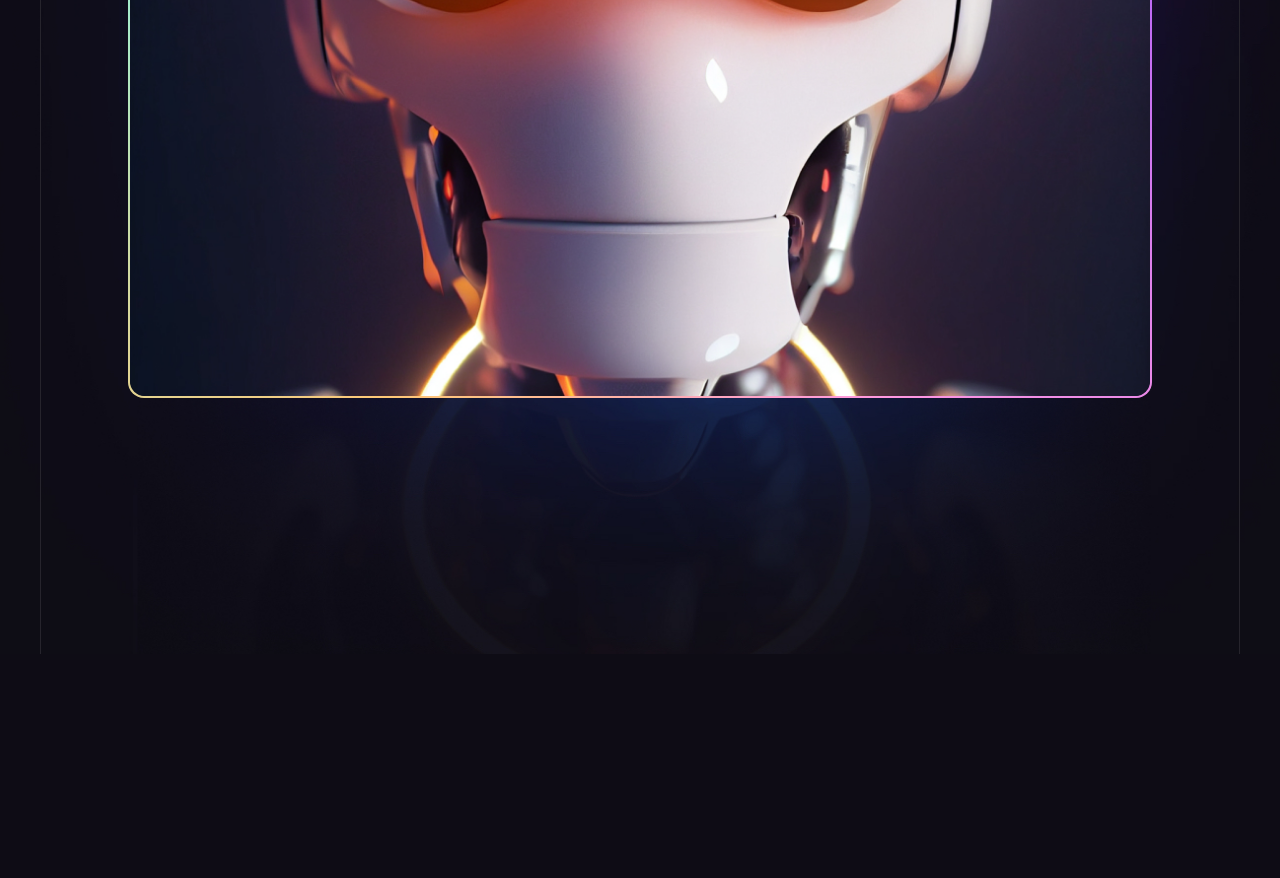
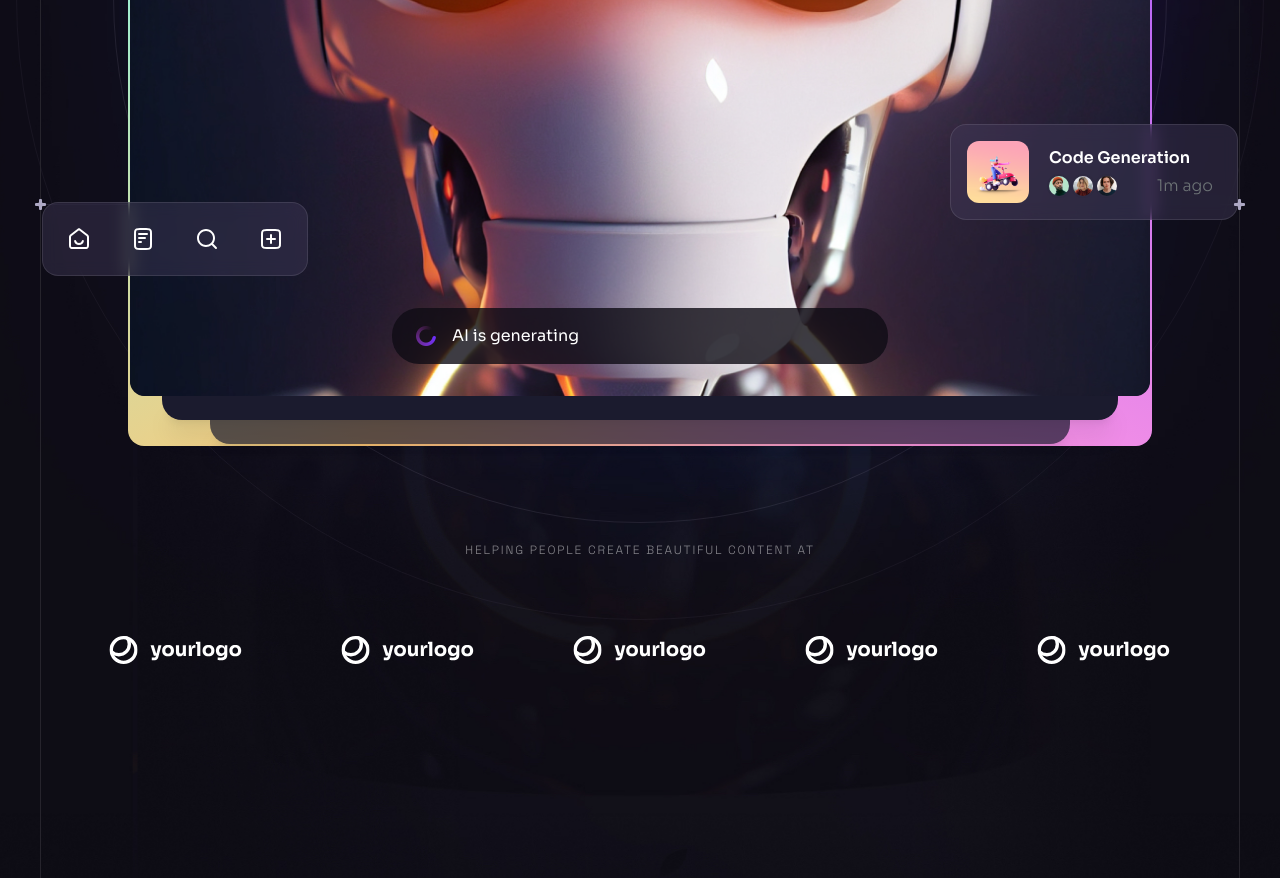
Before and after one commit to pallabofficial/kairocraft, a React (Vite) app: page / in a window 1280 px wide. Shown: the part 680-1558 px from the top of the page. Before the commit the page ends 1334 px from the top, so only its background shows below. Built offline with nearby package versions, Linux system fonts and the light colour scheme.

Commit message:
finished hero section:-added all the components to the hero section and completed the section

```diff
--- /dev/null
+++ b/src/components/CompanyLogos.jsx
@@ -0,0 +1,22 @@
+
+
+import { companyLogos } from "../constants";
+
+const CompanyLogos = ({ className }) => {
+  return (
+    <div className={className}>
+      <h5 className="tagline mb-6 text-center text-n-1/50">
+        Helping people create beautiful content at
+      </h5>
+      <ul className="flex">
+        {companyLogos.map((logo, index) => (
+          <li className="flex items-center justify-center flex-1 h-[8.5rem]" key={index}>
+            <img src={logo} width={134} height={28} alt={logo} />
+          </li>
+        ))}
+      </ul>
+    </div>
+  );
+};
+
+export default CompanyLogos;
--- /dev/null
+++ b/src/components/Generating.jsx
@@ -0,0 +1,12 @@
+import {loading} from '../assets';
+
+const Generating = ({className}) => {
+  return (
+    <div className={`flex items-center h-[3.5rem] px-6 bg-n-8/80 rounded-[1.7rem] ${className || ""} text-base`}>
+        <img src={loading} className='w-5 h-5 mr-4' alt="loading" />
+        AI is generating
+    </div>
+  )
+}
+
+export default Generating
--- a/src/components/Hero.jsx
+++ b/src/components/Hero.jsx
@@ -1,16 +1,21 @@
+import { useRef } from "react";
 import Section from "./section";
 import Button from './Button'
 import { curve, heroBackground, robot } from "../assets";
 import { BackgroundCircles, BottomLine, Gradient } from "./design/Hero";
 import {heroIcons} from '../constants';
 import { ScrollParallax } from "react-just-parallax";
+import Generating from "./Generating";
+import Notification from "./Notification"
+import CompanyLogos from "./CompanyLogos";
 
 const Hero = () => {
+  const parallaxRef = useRef(null)
   return (
     <Section id="hero" className="pt-[12rem] -mt-[5.25rem]" crosses crossesOffset="lg:translate-y-[5.25rem]" customPaddings >
-        <div className="container relative">
+        <div className="container relative" ref={parallaxRef}>
             <div className="relative z-1 max-w-[62rem] mx-auto text-center mb-[4rem] | md:mb-20 | lg:mb-[6rem]" >
-                <h1 className="h1 mb-6">Explore the Possibilities of AI Chatting with <span className="inline-block relative">Kairocraft{" "} <img src={curve} className="absolute top-full left-0 w-full | xl:-mt-2" width={624} height={28} alt="curve"/></span></h1>
+                <h1 className="h1 mb-6">Explore the Possibilities 	&nbsp;of AI&nbsp;Chatting with <span className="inline-block relative">Kairocraft{" "} <img src={curve} className="absolute top-full left-0 w-full | xl:-mt-2" width={624} height={28} alt="curve"/></span></h1>
                 <p className="body-1 max-w-3xl mx-auto mb-6 text-n-2 | lg:mb-8">Unleash the power of AI within Brainwave. Upgrade your productivity with Brainwave, the open AI chat app.</p>
                 <Button href="/pricing" white>Get started</Button>
             </div>
@@ -21,17 +26,40 @@ const Hero = () => {
                         <div className="h-[1.4rem] bg-n-10 rounded-t-[0.9rem]"/>
                         <div className="aspect-[33/40] rounded-b-[0.9rem] overflow-hidden | md:aspect-[688/490] | lg:aspect-[1024/490]">
                             <img src={robot} alt="AI" className="w-full scale-[1.7] translate-y-[8%] | md:scale-[1] md:-translate-y-[10%] | lg:-translate-y-[23%]" width={1024} height={490} />
+
+
+                            <Generating className="absolute left-4 right-4 bottom-5 | md:left-1/2 md:right-auto md:bottom-8 md:w-[31rem] md:-translate-x-1/2"/>
+
+                            <ScrollParallax isAbsolutelyPositioned>
+                                <ul className="hidden absolute -left-[5.5rem] bottom-[7.5rem] px-1 py-1 bg-n-9/40 backdrop-blur border border-n-1/10 rounded-2xl | xl:flex">
+                                    {heroIcons.map((icon,index)=>(
+                                        <li className="p-5" key={index}>
+                                            <img src={icon} width={24} height={25}  alt={icon } />
+                                        </li>
+                                    ))}
+                                </ul>
+                            </ScrollParallax>
+
+                            <ScrollParallax isAbsolutelyPositioned>
+                                <Notification className="hidden absolute -right-[5.5rem] bottom-[11rem] w-[18rem] | xl:flex" title="Code Generation"/>
+                            </ScrollParallax>
                         </div>
                     </div>
+                    <Gradient/>
                 </div>
                 <div className="absolute -top-[54%] left-1/2 w-[234%] -translate-x-1/2 | md:-top-[46%] md:w-[138%] | lg:-top-[104%]">
                     <img src={heroBackground} className="w-full" alt="hero" width={1440} height={1800}/>
                 </div>
+                <BackgroundCircles/>
             </div>
+            <CompanyLogos className="hidden relative z-10  mt-20 | lg:block"/>
 
         </div>
+        <BottomLine/>
+
     </Section>
-  )
+
+  );
 }
 
 export default Hero
--- /dev/null
+++ b/src/components/Notification.jsx
@@ -0,0 +1,24 @@
+import { notification1 } from "../assets"
+import {notificationImages} from "../constants"
+
+const Notification = ({className, title}) => {
+  return (
+    <div className={`${className || ''} flex items-center p-4 pr-6 bg-n-9/40 backdrop-blur border border-n-1/10 rounded-2xl gap-5`}>
+        <img src={notification1} className="rounded-xl" width={62} height={62} alt="image" />
+        <div className='flex-1'>
+            <h6 className='mb-1 font-semibold text-base'>{title}</h6>
+            <div className='flex items-center justify-between'>
+                <ul className='flex -m-0.5'>{notificationImages.map((item, index)=> (
+                        <li key={index} className="flex w-6 h-6 border-2 border-n-12 rounded-full overflow-hidden">
+                            <img src={item} className="w-full" width={20} height={20} alt={item} />
+                        </li>
+                    ))}
+                </ul>
+                <div className="body-2 text-n-13">1m ago</div>
+            </div>
+        </div>
+    </div>
+  )
+}
+
+export default Notification
```
